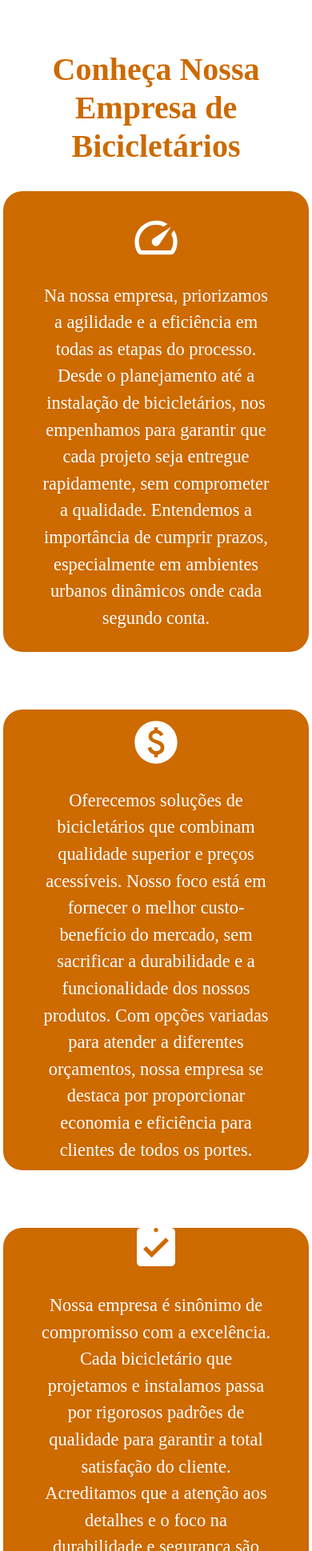
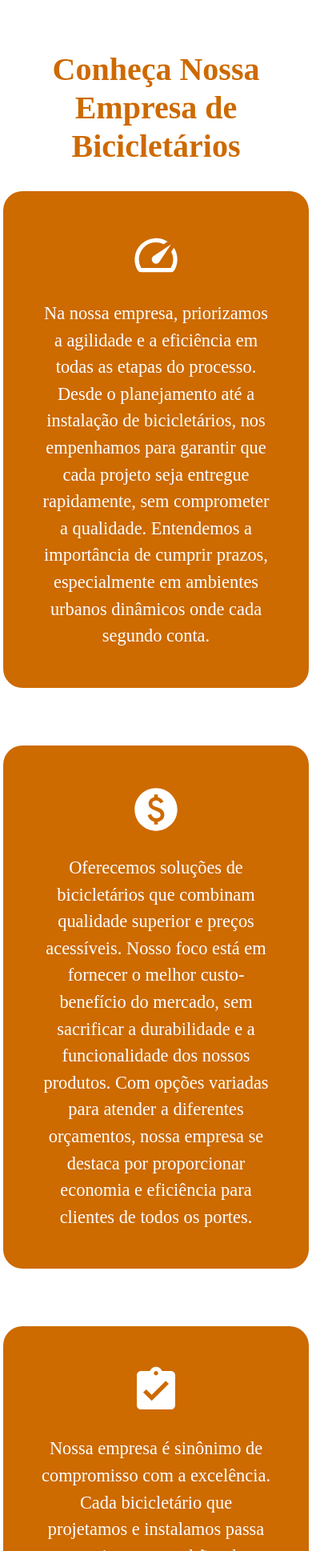
Before and after one commit to VictorHugoBN/bicicletario, a React (Vite) app: page / in a window 390 px wide. Shown: the part 845-2784 px from the top of the page at 80% size. Built offline with nearby package versions, Linux system fonts and the light colour scheme; a web font is replaced by a local one.

Commit message:
bug home

```diff
--- a/src/pages/Home/ComponentsHome/Galeria/index.tsx
+++ b/src/pages/Home/ComponentsHome/Galeria/index.tsx
@@ -12,7 +12,9 @@ const Galeria = () => {
         alignItems: 'center',
         justifyContent: 'center',
         backgroundColor: theme.palette.background.default,
-        padding: '5rem',
+        [theme.breakpoints.down('sm')]: {
+          height: '50vh',
+        },
       }}
     >
       <Container maxWidth={false}>
--- a/src/pages/Home/ComponentsHome/SobreNos/index.tsx
+++ b/src/pages/Home/ComponentsHome/SobreNos/index.tsx
@@ -68,6 +68,7 @@ const SobreNos = () => {
             <Box
               sx={{
                 width: '25%',
+                minHeight: '28rem',
                 maxHeight: '30rem',
                 backgroundColor: theme.palette.primary.main,
                 padding: '3rem',
@@ -80,6 +81,8 @@ const SobreNos = () => {
                 marginBottom: { xs: '2rem', md: 0 },
                 [theme.breakpoints.down('lg')]: {
                   width: '80%',
+                  minHeight: '',
+                  maxHeight: '',
                 },
               }}
             >
@@ -112,6 +115,7 @@ const SobreNos = () => {
             <Box
               sx={{
                 width: '25%',
+                minHeight: '28rem',
                 maxHeight: '30rem',
                 backgroundColor: theme.palette.primary.main,
                 padding: '3rem',
@@ -124,6 +128,8 @@ const SobreNos = () => {
                 marginBottom: { xs: '2rem', md: 0 },
                 [theme.breakpoints.down('lg')]: {
                   width: '80%',
+                  minHeight: '',
+                  maxHeight: '',
                 },
               }}
             >
@@ -156,6 +162,7 @@ const SobreNos = () => {
             <Box
               sx={{
                 width: '25%',
+                minHeight: '28rem',
                 maxHeight: '30rem',
                 backgroundColor: theme.palette.primary.main,
                 padding: '3rem',
@@ -168,6 +175,8 @@ const SobreNos = () => {
                 marginBottom: { xs: '2rem', md: 0 },
                 [theme.breakpoints.down('lg')]: {
                   width: '80%',
+                  minHeight: '',
+                  maxHeight: '',
                 },
               }}
             >
```
